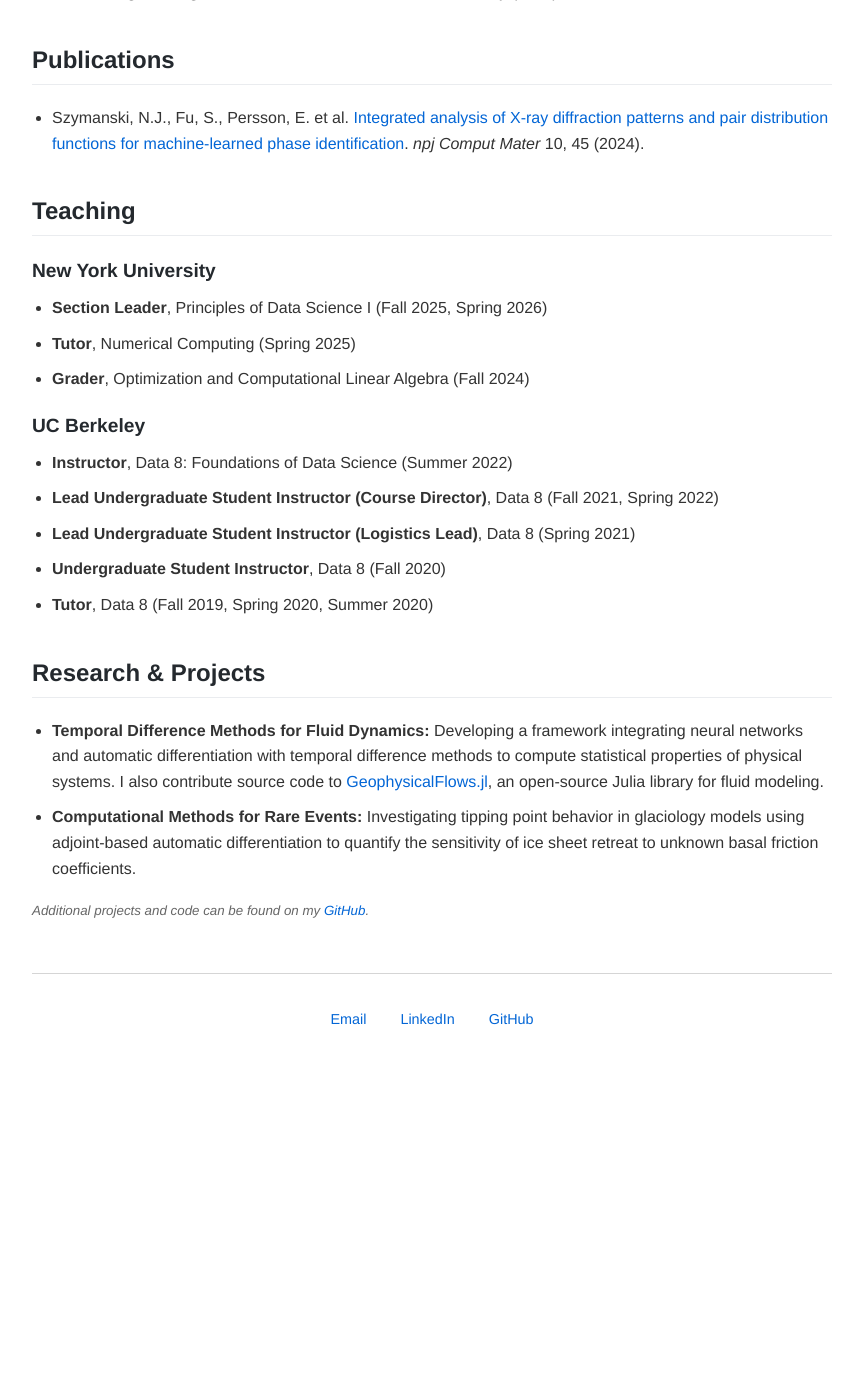
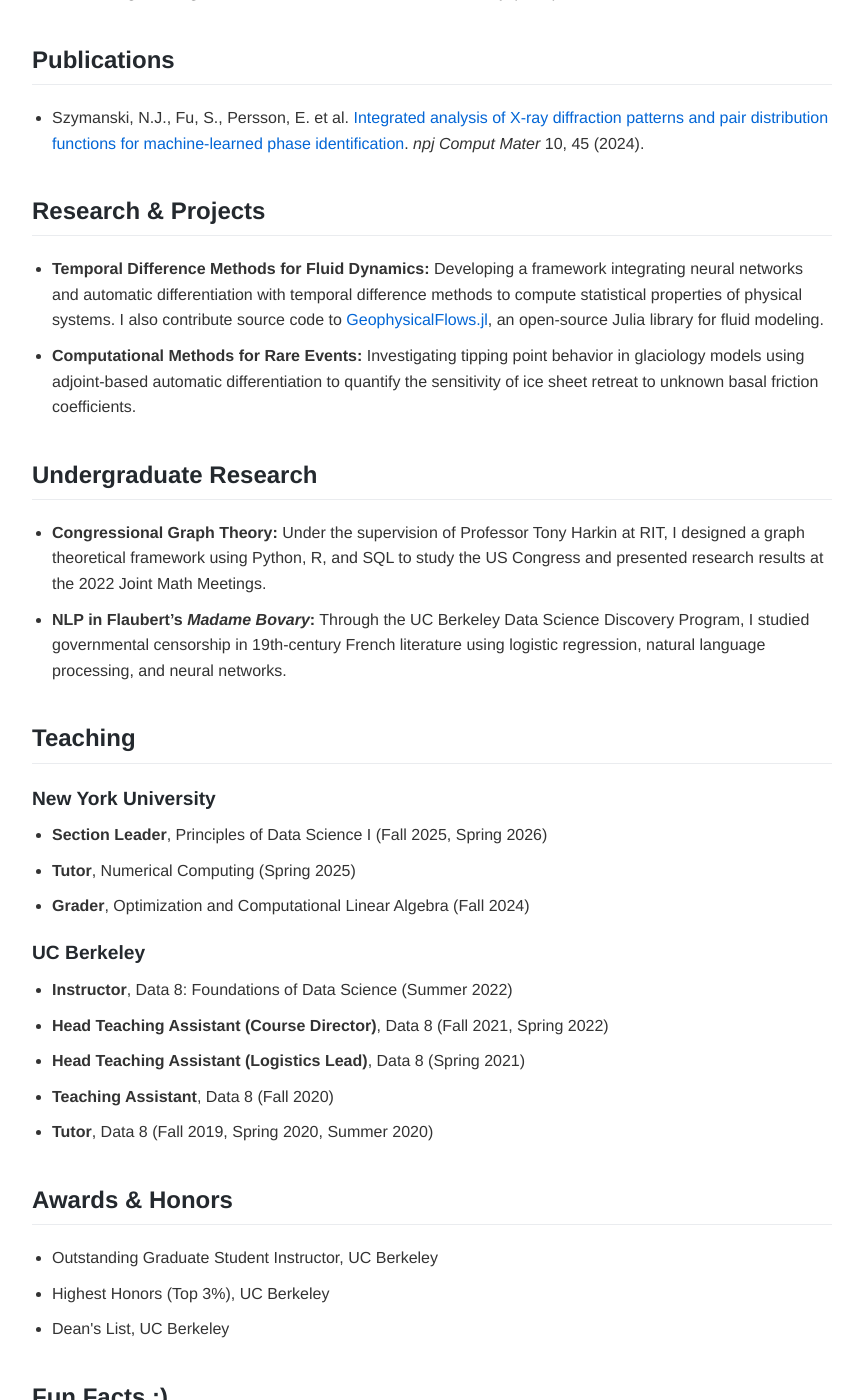
Before and after one commit to epersson1/epersson1.github.io, a Jekyll site: the page built from index.html, in a window 1280 px wide and 1400 px high, scrolled down 471 px. Shown: the whole window, without its empty margins (208-1071 px from the left). Built offline with Jekyll 4.4.1, drawn with Linux system fonts in a browser that asks for light colours; before the commit the page ends 1562 px from its top, so only the background shows below that; some of the changed text lies outside the part shown.

Commit message:
Update index.html with new content sections
Added sections for Undergraduate Research, Awards & Honors, and Fun Facts.

```diff
--- a/index.html
+++ b/index.html
@@ -27,6 +27,22 @@ layout: default
 </div>
 
 <div class="section">
+    <h2>Research & Projects</h2>
+    <ul>
+        <li><strong>Temporal Difference Methods for Fluid Dynamics:</strong> Developing a framework integrating neural networks and automatic differentiation with temporal difference methods to compute statistical properties of physical systems. I also contribute source code to <a href="https://github.com/FourierFlows/GeophysicalFlows.jl" target="_blank">GeophysicalFlows.jl</a>, an open-source Julia library for fluid modeling.</li>
+        <li><strong>Computational Methods for Rare Events:</strong> Investigating tipping point behavior in glaciology models using adjoint-based automatic differentiation to quantify the sensitivity of ice sheet retreat to unknown basal friction coefficients.</li>
+    </ul>
+</div>
+
+<div class="section">
+    <h2>Undergraduate Research</h2>
+    <ul>
+        <li><strong>Congressional Graph Theory:</strong> Under the supervision of Professor Tony Harkin at RIT, I designed a graph theoretical framework using Python, R, and SQL to study the US Congress and presented research results at the 2022 Joint Math Meetings.</li>
+        <li><strong>NLP in Flaubert’s <em>Madame Bovary</em>:</strong> Through the UC Berkeley Data Science Discovery Program, I studied governmental censorship in 19th-century French literature using logistic regression, natural language processing, and neural networks.</li>
+    </ul>
+</div>
+
+<div class="section">
     <h2>Teaching</h2>
     <h3>New York University</h3>
     <ul>
@@ -37,18 +53,29 @@ layout: default
     <h3>UC Berkeley</h3>
     <ul>
         <li><strong>Instructor</strong>, Data 8: Foundations of Data Science (Summer 2022)</li>
-        <li><strong>Lead Undergraduate Student Instructor (Course Director)</strong>, Data 8 (Fall 2021, Spring 2022)</li>
-        <li><strong>Lead Undergraduate Student Instructor (Logistics Lead)</strong>, Data 8 (Spring 2021)</li>
-        <li><strong>Undergraduate Student Instructor</strong>, Data 8 (Fall 2020)</li>
+        <li><strong>Head Teaching Assistant (Course Director)</strong>, Data 8 (Fall 2021, Spring 2022)</li>
+        <li><strong>Head Teaching Assistant (Logistics Lead)</strong>, Data 8 (Spring 2021)</li>
+        <li><strong>Teaching Assistant</strong>, Data 8 (Fall 2020)</li>
         <li><strong>Tutor</strong>, Data 8 (Fall 2019, Spring 2020, Summer 2020)</li>
     </ul>
 </div>
 
 <div class="section">
-    <h2>Research & Projects</h2>
+    <h2>Awards & Honors</h2>
     <ul>
-        <li><strong>Temporal Difference Methods for Fluid Dynamics:</strong> Developing a framework integrating neural networks and automatic differentiation with temporal difference methods to compute statistical properties of physical systems. I also contribute source code to <a href="https://github.com/FourierFlows/GeophysicalFlows.jl" target="_blank">GeophysicalFlows.jl</a>, an open-source Julia library for fluid modeling.</li>
-        <li><strong>Computational Methods for Rare Events:</strong> Investigating tipping point behavior in glaciology models using adjoint-based automatic differentiation to quantify the sensitivity of ice sheet retreat to unknown basal friction coefficients.</li>
+        <li>Outstanding Graduate Student Instructor, UC Berkeley</li>
+        <li>Highest Honors (Top 3%), UC Berkeley</li>
+        <li>Dean's List, UC Berkeley</li>
+    </ul>
+</div>
+
+<div class="section">
+    <h2>Fun Facts :)</h2>
+    <ul>
+        <li>I speak Swedish!</li>
+        <li>I play Ultimate Frisbee.</li>
+        <li>I love tabletop role-playing games like Dungeons & Dragons.</li>
+        <li>I am an avid crafter, specifically crocheting and knitting!</li>
     </ul>
     <p><small><em>Additional projects and code can be found on my <a href="https://github.com/epersson1">GitHub</a>.</em></small></p>
 </div>
```
